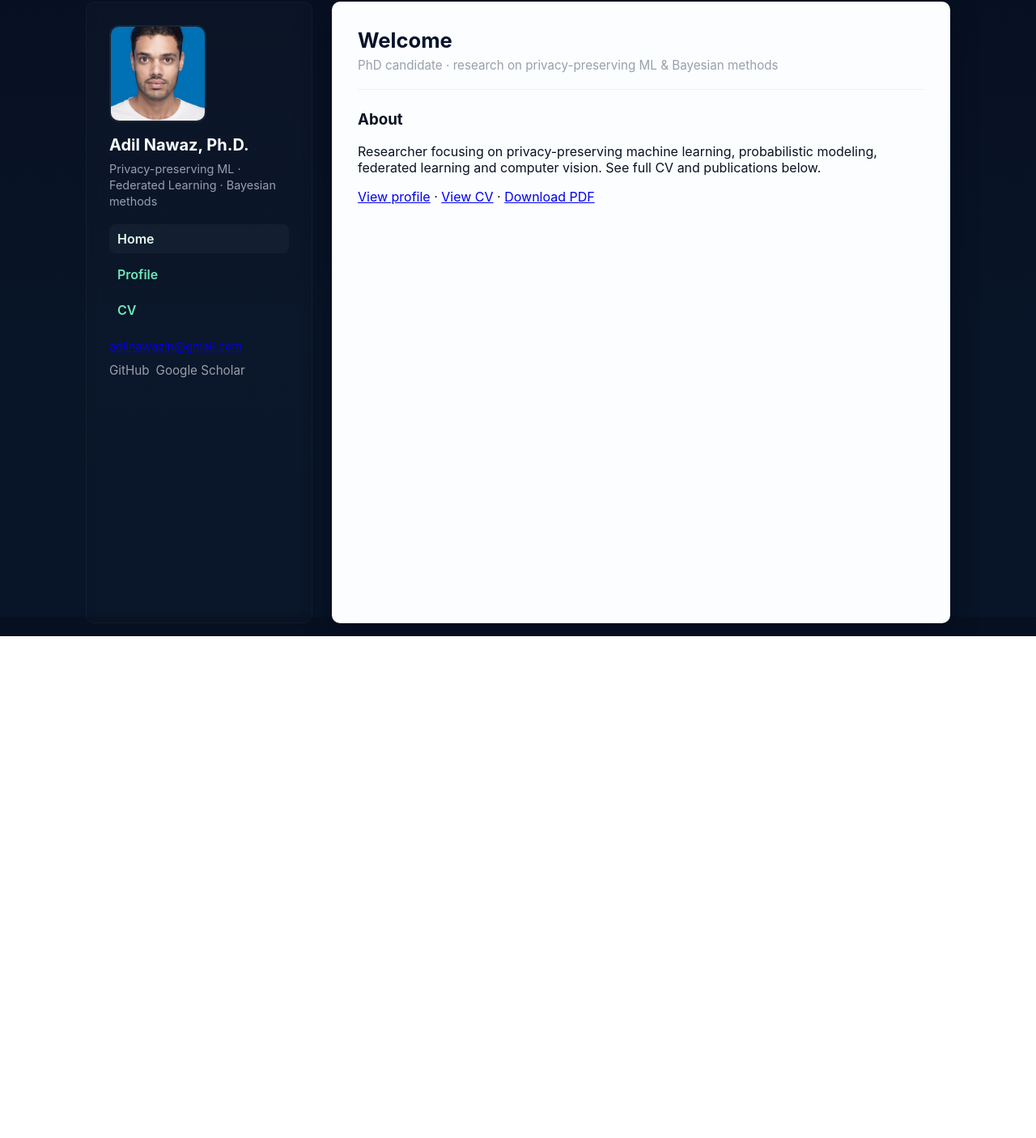
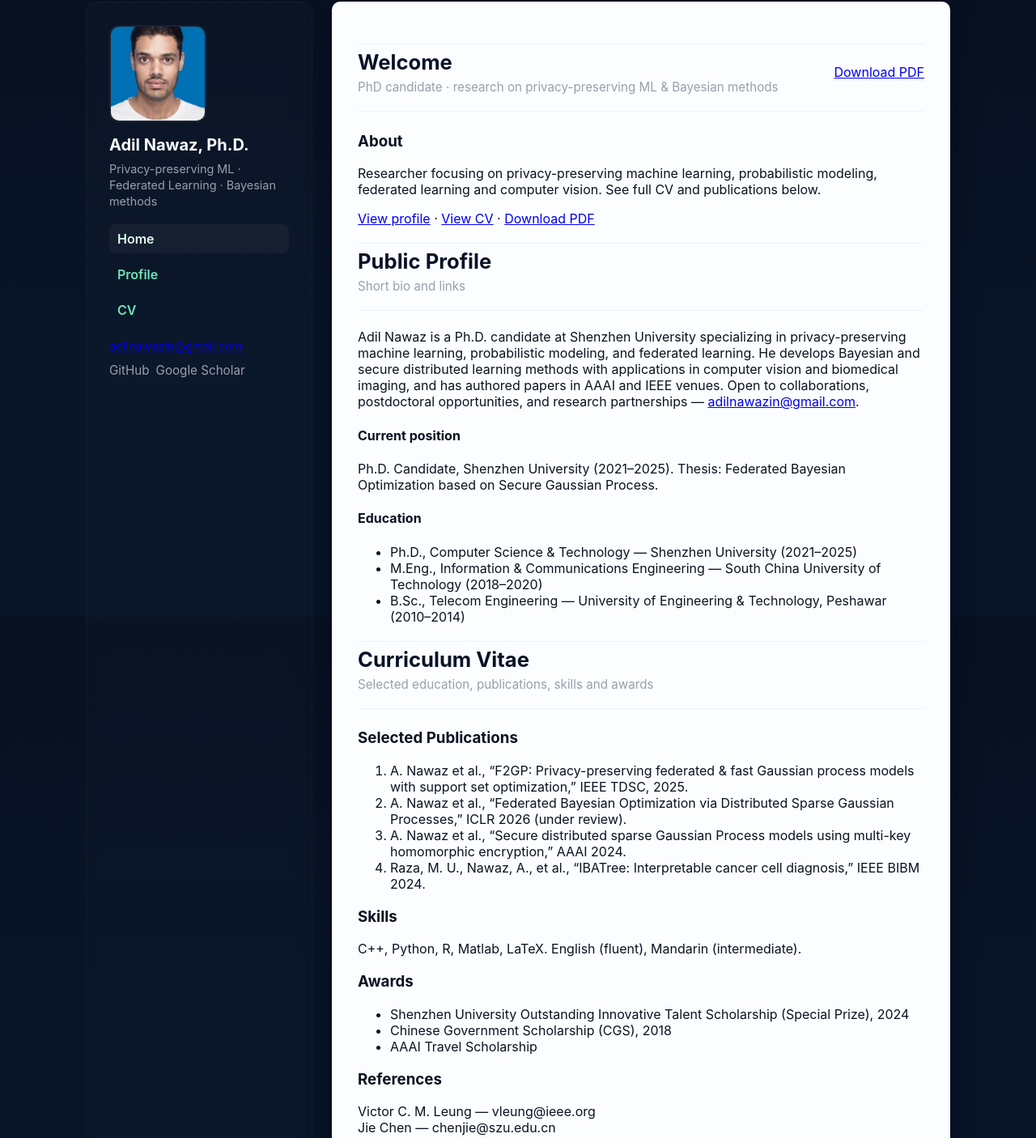
Before and after one commit to adillin/adillin.github.io, a website: page index.html in a window 1280 px wide. Shown: the part 38-1444 px from the top of the page at 81% size. Before the commit the page ends 824 px from the top, so only its background shows below. Drawn offline with Linux system fonts and the light colour scheme.

Commit message:
merge profile and cv into single index page

```diff
--- a/index.html
+++ b/index.html
@@ -5,9 +5,13 @@
   <meta name="viewport" content="width=device-width,initial-scale=1"/>
   <title>Adil Nawaz — Home</title>
   <link rel="stylesheet" href="styles/site.css">
+  <style>
+    /* small helper for anchored sections */
+    .section { scroll-margin-top: 24px; }
+    .nav a.active { background: rgba(255,255,255,0.04); color: #dffcf0; }
+  </style>
 </head>
 <body>
-  <!-- ...existing code... -->
   <div class="site">
     <aside class="sidebar">
       <img class="avatar" src="images/photo.jpg" alt="Adil Nawaz">
@@ -15,9 +19,9 @@
       <div class="meta">Privacy-preserving ML · Federated Learning · Bayesian methods</div>
 
       <nav class="nav" aria-label="Primary">
-        <a href="index.html" aria-current="page">Home</a>
-        <a href="profile.html">Profile</a>
-        <a href="cv.html">CV</a>
+        <a href="#home" class="nav-link" data-target="home">Home</a>
+        <a href="#profile" class="nav-link" data-target="profile">Profile</a>
+        <a href="#cv" class="nav-link" data-target="cv">CV</a>
       </nav>
 
       <div class="contact">
@@ -30,19 +34,94 @@
     </aside>
 
     <main class="content">
+      <!-- Home -->
+      <section id="home" class="section">
         <header class="header">
           <div>
             <h2 class="h1">Welcome</h2>
             <div class="tag">PhD candidate · research on privacy-preserving ML & Bayesian methods</div>
           </div>
+          <div><a href="originals/resume.pdf" class="button">Download PDF</a></div>
         </header>
 
-      <section class="section">
+        <div class="section">
           <h3>About</h3>
           <p>Researcher focusing on privacy-preserving machine learning, probabilistic modeling, federated learning and computer vision. See full CV and publications below.</p>
-        <p><a href="profile.html">View profile</a> · <a href="cv.html">View CV</a> · <a href="./originals/resume.pdf">Download PDF</a></p>
+          <p><a href="#profile">View profile</a> · <a href="#cv">View CV</a> · <a href="originals/resume.pdf">Download PDF</a></p>
+        </div>
       </section>
+
+      <!-- Profile -->
+      <section id="profile" class="section">
+        <header class="header">
+          <div>
+            <h2 class="h1">Public Profile</h2>
+            <div class="tag">Short bio and links</div>
+          </div>
+        </header>
+
+        <div class="section">
+          <p>Adil Nawaz is a Ph.D. candidate at Shenzhen University specializing in privacy-preserving machine learning, probabilistic modeling, and federated learning. He develops Bayesian and secure distributed learning methods with applications in computer vision and biomedical imaging, and has authored papers in AAAI and IEEE venues. Open to collaborations, postdoctoral opportunities, and research partnerships — <a href="mailto:adilnawazin@gmail.com">adilnawazin@gmail.com</a>.</p>
+
+          <h4>Current position</h4>
+          <p>Ph.D. Candidate, Shenzhen University (2021–2025). Thesis: Federated Bayesian Optimization based on Secure Gaussian Process.</p>
+
+          <h4>Education</h4>
+          <ul>
+            <li>Ph.D., Computer Science & Technology — Shenzhen University (2021–2025)</li>
+            <li>M.Eng., Information & Communications Engineering — South China University of Technology (2018–2020)</li>
+            <li>B.Sc., Telecom Engineering — University of Engineering & Technology, Peshawar (2010–2014)</li>
+          </ul>
+        </div>
+      </section>
+
+      <!-- CV -->
+      <section id="cv" class="section">
+        <header class="header">
+          <div>
+            <h2 class="h1">Curriculum Vitae</h2>
+            <div class="tag">Selected education, publications, skills and awards</div>
+          </div>
+        </header>
+
+        <div class="section">
+          <h3>Selected Publications</h3>
+          <ol>
+            <li>A. Nawaz et al., “F2GP: Privacy-preserving federated & fast Gaussian process models with support set optimization,” IEEE TDSC, 2025.</li>
+            <li>A. Nawaz et al., “Federated Bayesian Optimization via Distributed Sparse Gaussian Processes,” ICLR 2026 (under review).</li>
+            <li>A. Nawaz et al., “Secure distributed sparse Gaussian Process models using multi-key homomorphic encryption,” AAAI 2024.</li>
+            <li>Raza, M. U., Nawaz, A., et al., “IBATree: Interpretable cancer cell diagnosis,” IEEE BIBM 2024.</li>
+          </ol>
+
+          <h3>Skills</h3>
+          <p>C++, Python, R, Matlab, LaTeX. English (fluent), Mandarin (intermediate).</p>
+
+          <h3>Awards</h3>
+          <ul>
+            <li>Shenzhen University Outstanding Innovative Talent Scholarship (Special Prize), 2024</li>
+            <li>Chinese Government Scholarship (CGS), 2018</li>
+            <li>AAAI Travel Scholarship</li>
+          </ul>
+
+          <h3>References</h3>
+          <p>Victor C. M. Leung — vleung@ieee.org<br/>Jie Chen — chenjie@szu.edu.cn</p>
+        </div>
+      </section>
+
     </main>
   </div>
+
+  <script>
+    // highlight active nav link on click & on hash change
+    function setActive() {
+      document.querySelectorAll('.nav a').forEach(a => a.classList.remove('active'));
+      const id = location.hash ? location.hash.slice(1) : 'home';
+      const el = document.querySelector('.nav a[href="#' + id + '"]');
+      if (el) el.classList.add('active');
+    }
+    window.addEventListener('hashchange', setActive);
+    document.querySelectorAll('.nav a').forEach(a => a.addEventListener('click', () => setTimeout(setActive, 10)));
+    setActive();
+  </script>
 </body>
 </html>
```
Lines whose indentation alone changed are shown as unchanged.
